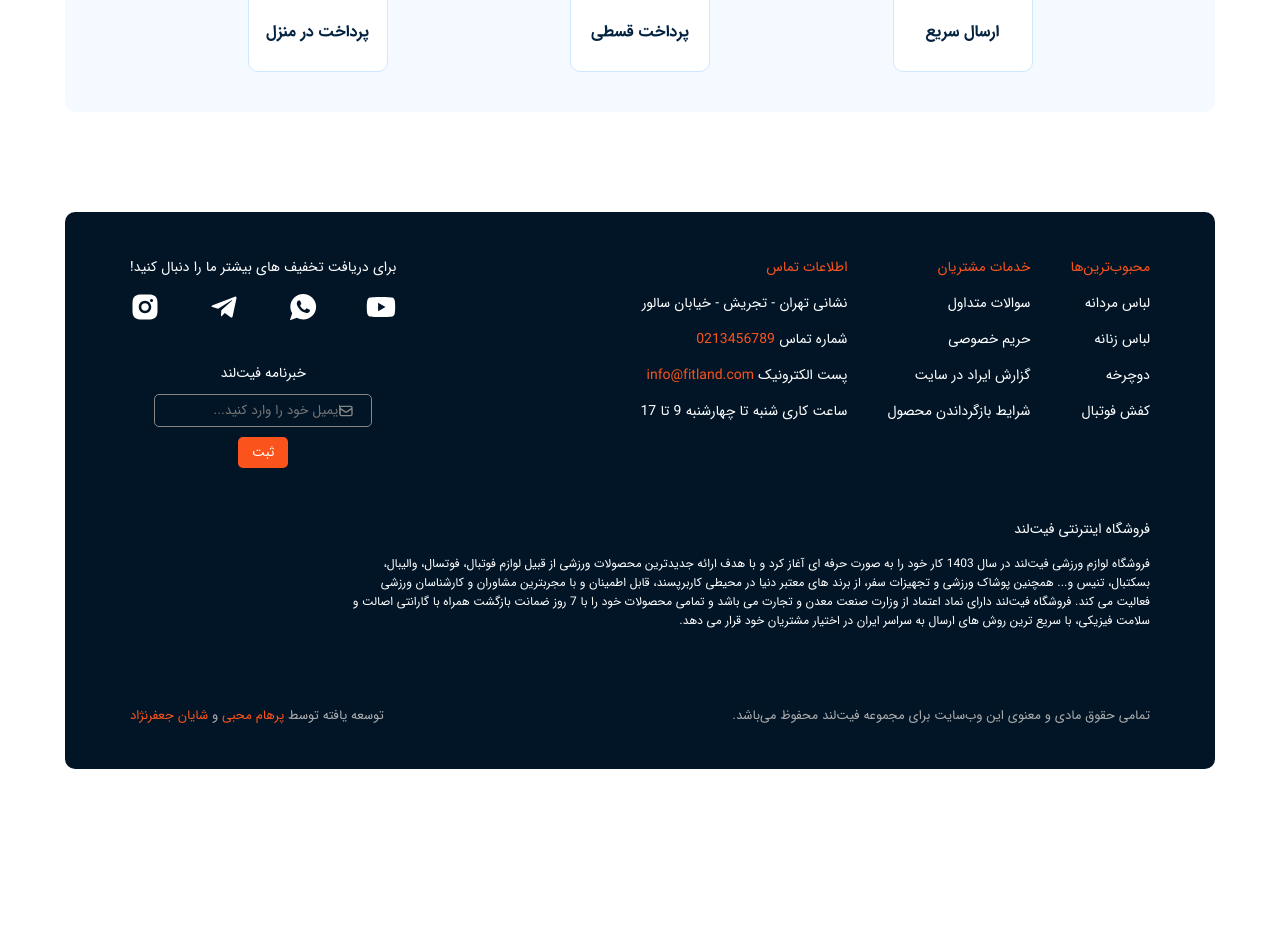
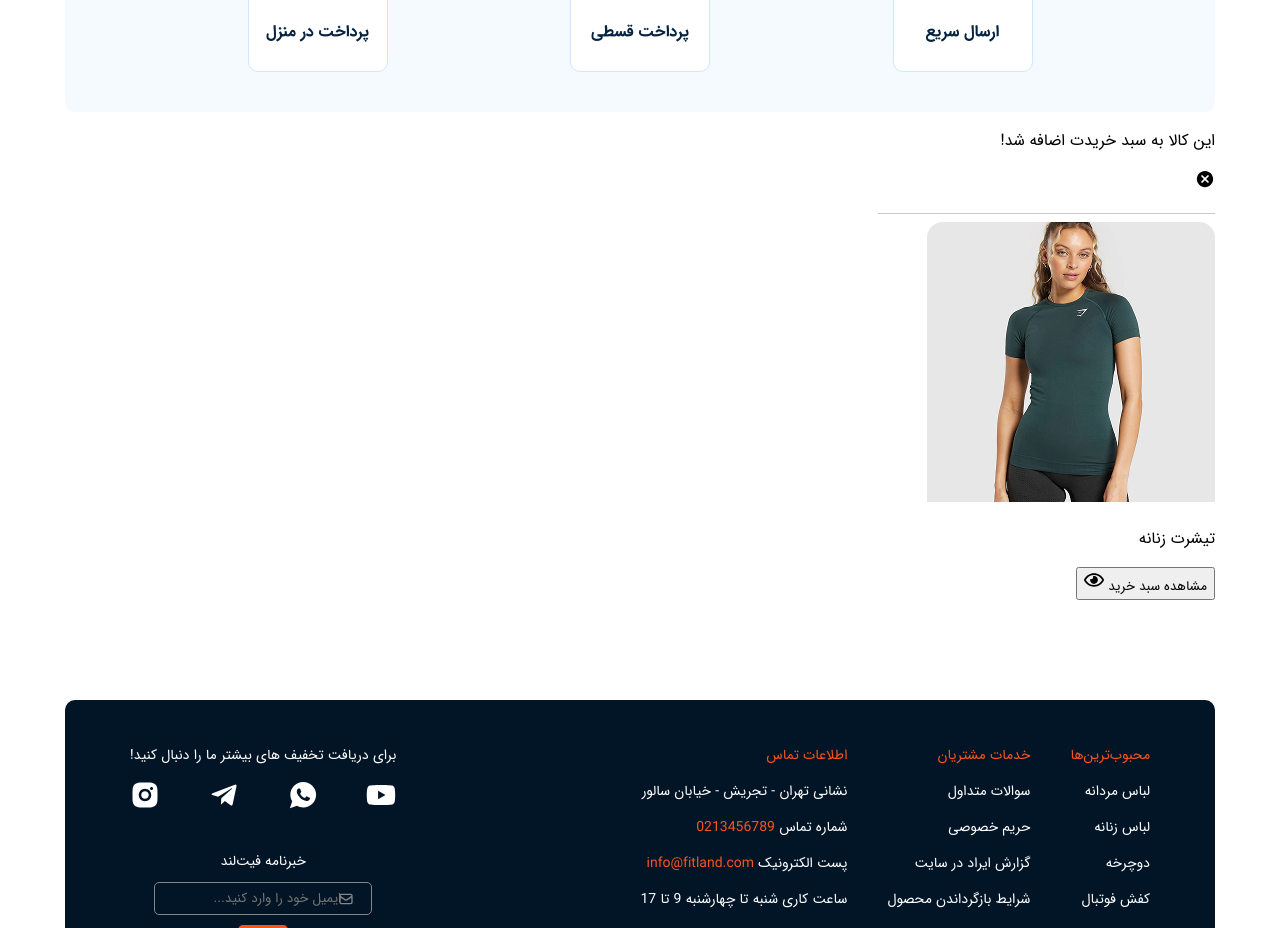
Before and after one commit to NooberThanYall/FitLand, a React (Vite) app: page /MainProduct in a window 1280 px wide. Shown: the part 2920-3848 px from the top of the page. Before the commit the page ends 3697 px from the top, so only its background shows below. Built offline with nearby package versions, Linux system fonts and the light colour scheme.

Commit message:
develope html templets for modal

```diff
--- /dev/null
+++ b/src/Components/Modal/Modal.tsx
@@ -0,0 +1,22 @@
+import './Modal.css'
+import './mediaModal.css'
+import { IoMdCloseCircle } from "react-icons/io";
+import { FaRegEye } from "react-icons/fa";
+
+
+export default function Modal() {
+  return (
+    <div className='modal-wraper'>
+        <div className="container-title-and-close-btn-modal">
+            <p className="title-modal">این کالا به سبد خریدت اضافه شد!</p>
+            <IoMdCloseCircle className='btn-close-modal' size={20} />
+        </div>
+        <img src="Imgs/Line-modal.png" className='line-modal'/>
+        <div className="container-img-and-name-product0in-modal">
+            <img src="Imgs/img-product.png" className='img-product-modal' />
+            <p className="name-product-modal">تیشرت زنانه</p>
+        </div>
+        <button className='see-cart-btn'>مشاهده سبد خرید <FaRegEye size={20} /></button>
+    </div>
+  )
+}
--- a/src/Components/ProductDetails/ProductDetails.tsx
+++ b/src/Components/ProductDetails/ProductDetails.tsx
@@ -8,6 +8,7 @@ import { useState } from 'react';
 import Comments from './Comments/Comments';
 import CardsShop from '../CardsShop/CardsShop';
 import AboutSell from '../Home/AboutSell/AboutSell';
+import Modal from '../Modal/Modal';
 
 
 export default function ProductDetails() {
@@ -88,6 +89,10 @@ export default function ProductDetails() {
 
       <AboutSell />
 
+      <div className="container-modal-in-main-product">
+        <Modal />
+      </div>
+
     </div>
   )
 }
```
Also changed, not shown: public/Imgs/Line-modal.png (added), src/Components/Modal/Modal.css (added), src/Components/Modal/mediaModal.css (added).
